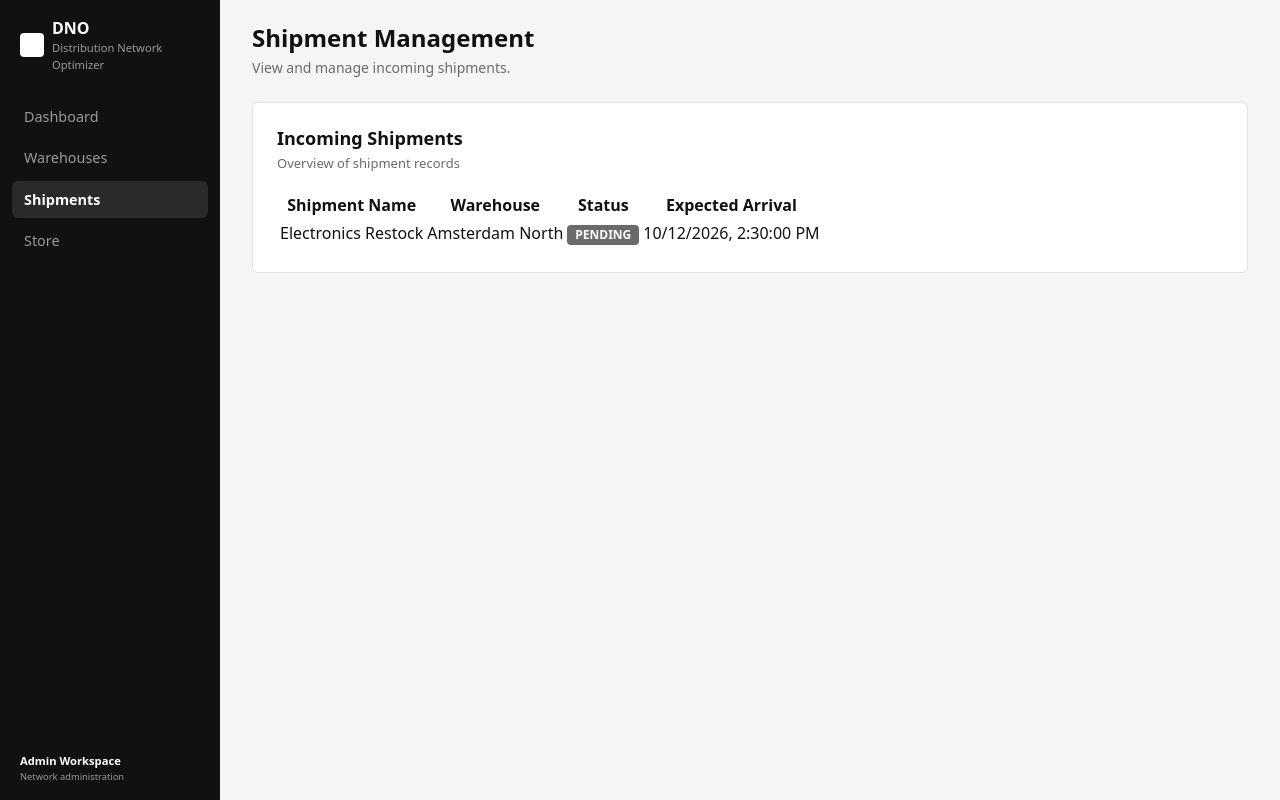
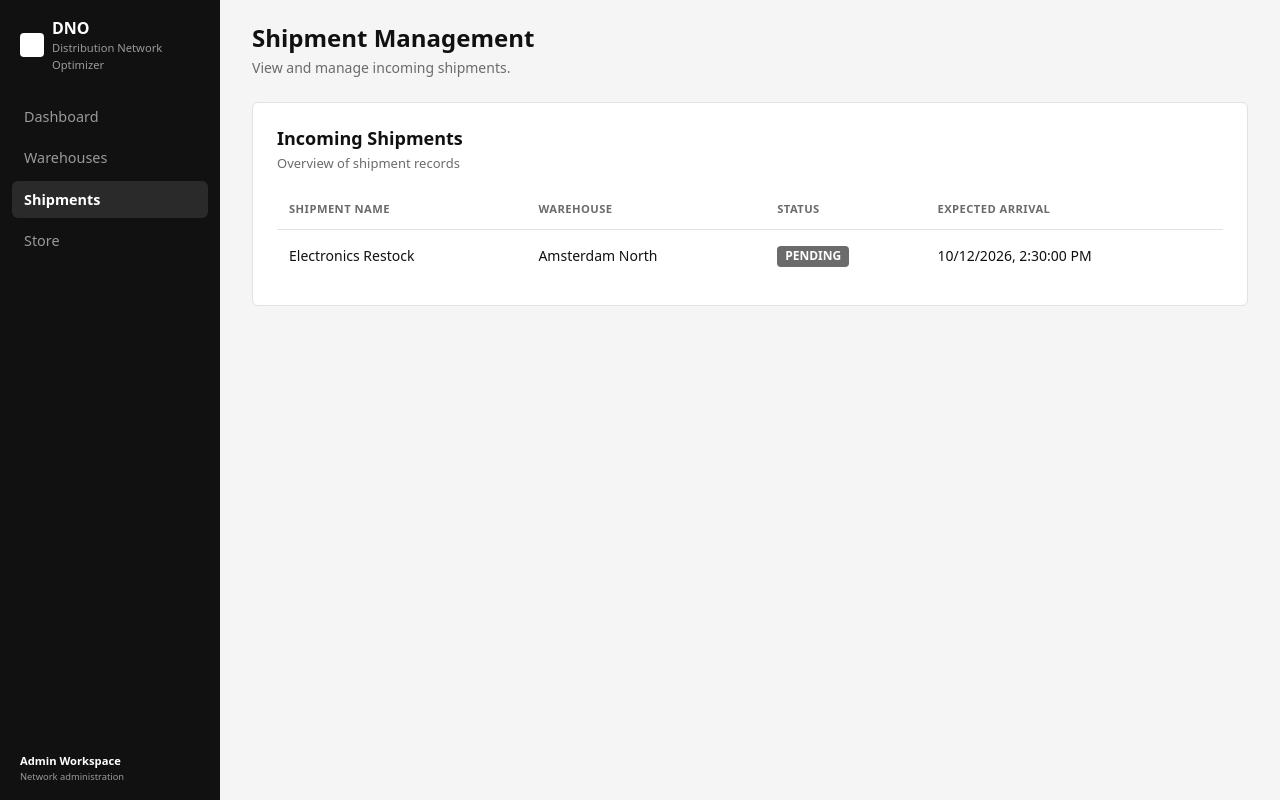
Before and after one commit to Simeon31/Vienna_Project, a React (Vite) app in the folder client/: page /shipments in a window 1280 px wide. Built offline with nearby package versions, Linux system fonts and the light colour scheme.

Commit message:
refactor: use shared Table component for shipment table

```diff
--- a/client/src/features/shipments/components/ShipmentTable.tsx
+++ b/client/src/features/shipments/components/ShipmentTable.tsx
@@ -2,6 +2,7 @@
 import type { ShipmentView } from '../types';
 import Badge, { type BadgeVariant } from '../../../components/ui/Badge';
 import Card from '../../../components/ui/Card';
+import Table from '../../../components/ui/Table';
 
 interface ShipmentTableProps {
     shipments: ShipmentView[];
@@ -26,7 +27,7 @@ export default function ShipmentTable({ shipments }: ShipmentTableProps) {
             title="Incoming Shipments"
             subtitle="Overview of shipment records"
         >
-            <table>
+            <Table>
                 <thead>
                 <tr>
                     <th>Shipment Name</th>
@@ -62,7 +63,7 @@ export default function ShipmentTable({ shipments }: ShipmentTableProps) {
                     ))
                 )}
                 </tbody>
-            </table>
+            </Table>
         </Card>
     );
 }
```
